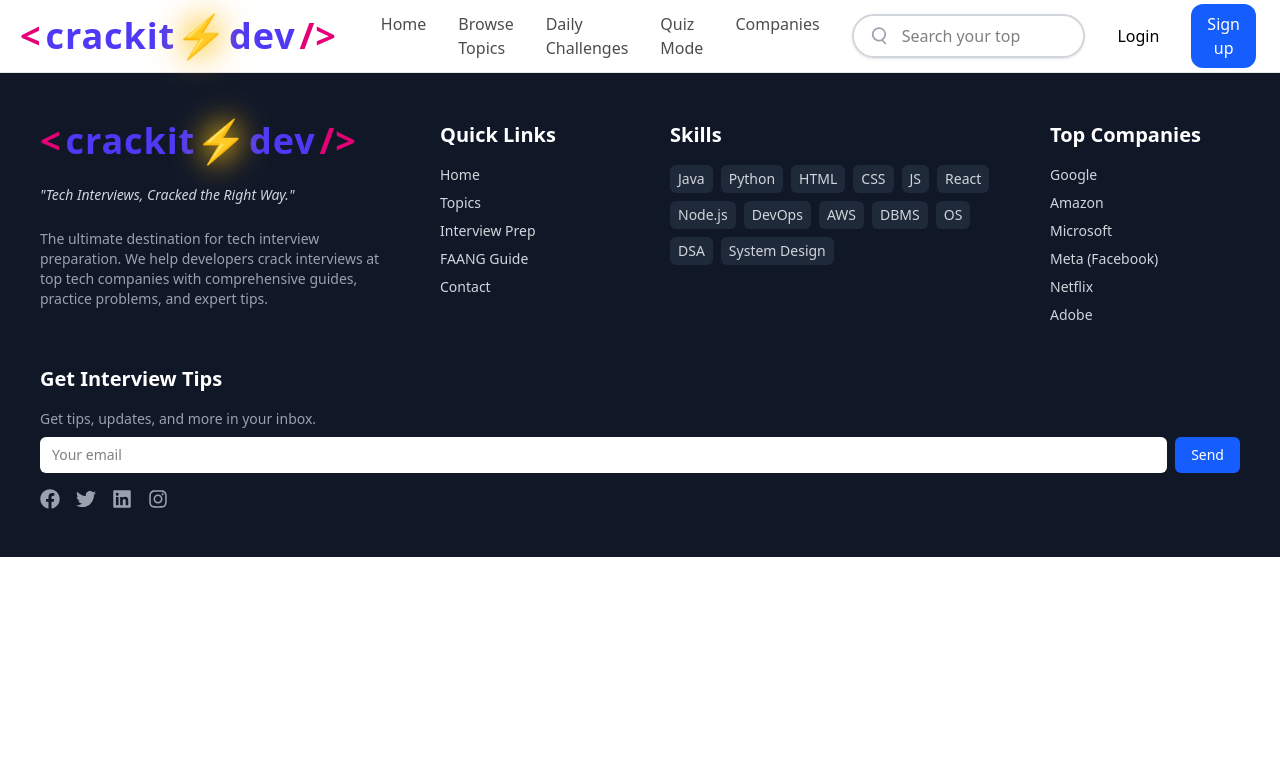
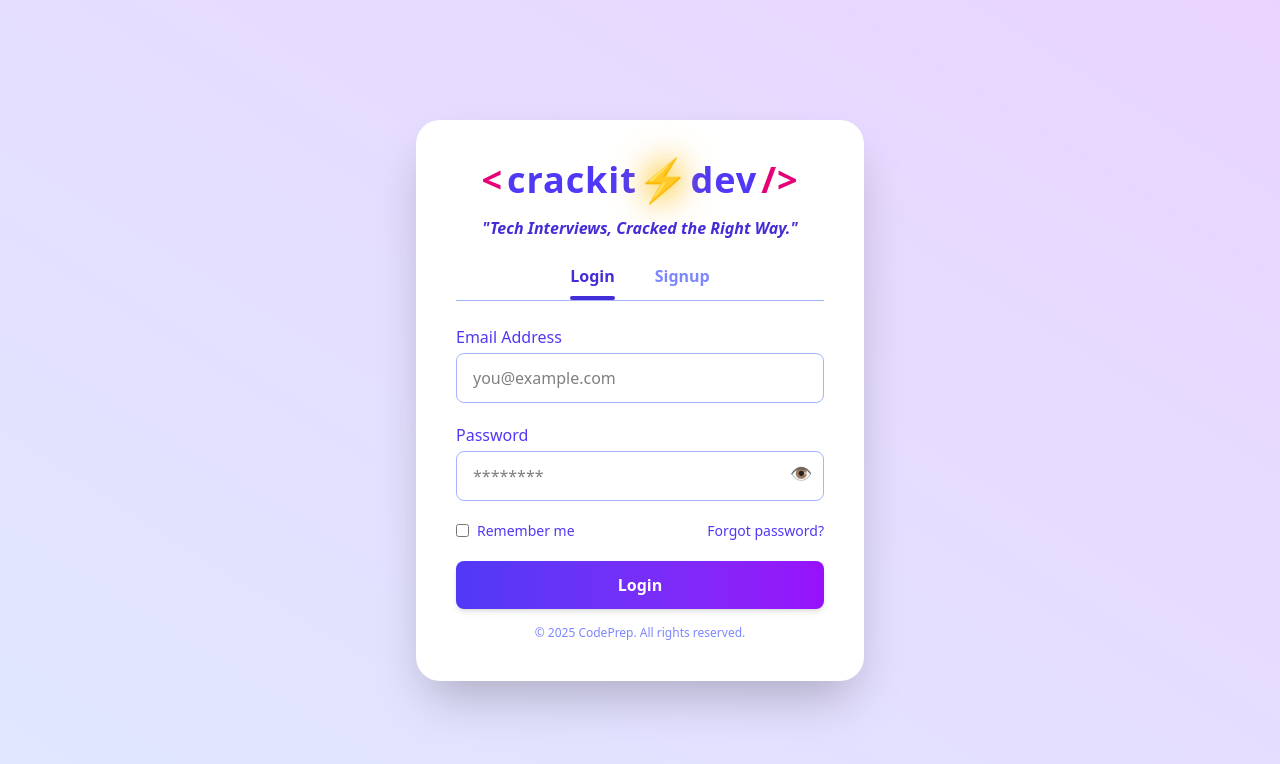
Before and after one commit to Mansi-unge/CrackItDev, a React (Vite) app: page /login in a window 1280 px wide. Shown: the top 764 px of the page. Built offline with nearby package versions, Linux system fonts and the light colour scheme.

Commit message:
UPDATE REPO

```diff
--- a/src/App.jsx
+++ b/src/App.jsx
@@ -1,23 +1,39 @@
-import './App.css'
-import { BrowserRouter , Routes , Route } from 'react-router-dom'
-import Header from './Components/Header'
-import Footer from './Components/Footer'
-import Home from './Pages/Home'
+import './App.css';
+import { BrowserRouter, Routes, Route, useLocation } from 'react-router-dom';
+import Header from './Components/Header';
+import Footer from './Components/Footer';
+import Home from './Pages/Home';
+import Login from './Pages/Login';
 
-function App() {
+import { useEffect } from 'react';
+
+// Wrapper to use hooks like useLocation outside Router
+function AppWrapper() {
+  const location = useLocation();
+
+  // Define routes where Header and Footer should be hidden
+  const hideLayoutRoutes = ['/login'];
+
+  const shouldHideLayout = hideLayoutRoutes.includes(location.pathname);
 
   return (
     <>
-    <BrowserRouter future={{ v7_startTransition: true, v7_relativeSplatPath: true }}>
-     <Header/>
-      {/* <h1>home page</h1> */}
-     <Routes>
-      <Route path="/" element={<Home/>} />
-     </Routes>
-     <Footer/>
-    </BrowserRouter>
+      {!shouldHideLayout && <Header />}
+      <Routes>
+        <Route path="/" element={<Home />} />
+        <Route path="/login" element={<Login />} />
+      </Routes>
+      {!shouldHideLayout && <Footer />}
     </>
-  )
+  );
 }
 
-export default App
+function App() {
+  return (
+    <BrowserRouter>
+      <AppWrapper />
+    </BrowserRouter>
+  );
+}
+
+export default App;
--- a/src/Components/Header.jsx
+++ b/src/Components/Header.jsx
@@ -68,7 +68,8 @@ const Header = () => {
           </svg>
         </div>
 
-        <button>Login</button>
+        <Link to="/login">
+        Login</Link>
         <button className="bg-blue-600 text-white px-4 py-2 rounded-xl">
           Sign up
         </button>
--- a/src/Pages/Login.jsx
+++ b/src/Pages/Login.jsx
@@ -0,0 +1,148 @@
+import React, { useState } from 'react';
+import { FaGoogle } from 'react-icons/fa';
+import Logo from '../Components/Logo';
+
+const Login = () => {
+  const [activeTab, setActiveTab] = useState('login');
+  const [showPassword, setShowPassword] = useState(false);
+  const [showConfirmPassword, setShowConfirmPassword] = useState(false);
+
+  const handleSubmit = (e) => {
+    e.preventDefault();
+    // TODO: add your submit logic here
+  };
+
+  return (
+    <div className="min-h-screen bg-gradient-to-tr from-indigo-100 to-purple-200 flex items-center justify-center p-6">
+      <div className="bg-white rounded-3xl shadow-2xl p-10 max-w-md w-full">
+        {/* Logo and Tagline */}
+        <div className="flex flex-col items-center mb-6">
+          <Logo className="mx-auto" />
+          <p className="text-indigo-700 italic font-semibold mt-4 text-center">
+            "Tech Interviews, Cracked the Right Way."
+          </p>
+        </div>
+
+        {/* Tabs */}
+        <div className="flex justify-center space-x-10 border-b border-indigo-300">
+          {['login', 'signup'].map((tab) => (
+            <button
+              key={tab}
+              onClick={() => {
+                setActiveTab(tab);
+                setShowPassword(false);
+                setShowConfirmPassword(false);
+              }}
+              className={`relative pb-3 font-semibold transition-colors ${
+                activeTab === tab
+                  ? 'text-indigo-700'
+                  : 'text-indigo-400 hover:text-indigo-600'
+              }`}
+              aria-current={activeTab === tab ? 'true' : undefined}
+            >
+              {tab.charAt(0).toUpperCase() + tab.slice(1)}
+              {/* underline */}
+              {activeTab === tab && (
+                <span className="absolute left-0 bottom-0 w-full h-1 bg-indigo-700 rounded-full transition-all"></span>
+              )}
+            </button>
+          ))}
+        </div>
+
+        {/* Form */}
+        <form onSubmit={handleSubmit} className="mt-6 space-y-5">
+          {/* Email */}
+          <div>
+            <label htmlFor="email" className="block text-indigo-600 font-medium mb-1">
+              Email Address
+            </label>
+            <input
+              id="email"
+              type="email"
+              required
+              placeholder="you@example.com"
+              className="w-full rounded-lg border border-indigo-300 px-4 py-3 focus:outline-none focus:ring-2 focus:ring-indigo-500"
+              autoComplete="email"
+            />
+          </div>
+
+          {/* Password */}
+          <div className="relative">
+            <label htmlFor="password" className="block text-indigo-600 font-medium mb-1">
+              Password
+            </label>
+            <input
+              id="password"
+              type={showPassword ? 'text' : 'password'}
+              required
+              placeholder="********"
+              className="w-full rounded-lg border border-indigo-300 px-4 py-3 focus:outline-none focus:ring-2 focus:ring-indigo-500"
+              autoComplete={activeTab === 'login' ? 'current-password' : 'new-password'}
+            />
+            <button
+              type="button"
+              onClick={() => setShowPassword(!showPassword)}
+              className="absolute right-3 top-9 text-indigo-500 text-lg select-none"
+              aria-label={showPassword ? 'Hide password' : 'Show password'}
+              tabIndex={-1}
+            >
+              {showPassword ? '🙈' : '👁️'}
+            </button>
+          </div>
+
+          {/* Confirm Password (signup only) */}
+          {activeTab === 'signup' && (
+            <div className="relative">
+              <label htmlFor="confirm-password" className="block text-indigo-600 font-medium mb-1">
+                Confirm Password
+              </label>
+              <input
+                id="confirm-password"
+                type={showConfirmPassword ? 'text' : 'password'}
+                required
+                placeholder="********"
+                className="w-full rounded-lg border border-indigo-300 px-4 py-3 focus:outline-none focus:ring-2 focus:ring-indigo-500"
+                autoComplete="new-password"
+              />
+              <button
+                type="button"
+                onClick={() => setShowConfirmPassword(!showConfirmPassword)}
+                className="absolute right-3 top-9 text-indigo-500 text-lg select-none"
+                aria-label={showConfirmPassword ? 'Hide password' : 'Show password'}
+                tabIndex={-1}
+              >
+                {showConfirmPassword ? '🙈' : '👁️'}
+              </button>
+            </div>
+          )}
+
+          {/* Remember me & Forgot password */}
+          <div className="flex items-center justify-between text-sm text-indigo-600">
+            <label className="flex items-center gap-2 cursor-pointer select-none">
+              <input type="checkbox" className="accent-indigo-600" />
+              Remember me
+            </label>
+            <a href="#" className="hover:underline">
+              Forgot password?
+            </a>
+          </div>
+
+          {/* Submit button */}
+          <button
+            type="submit"
+            className="w-full bg-gradient-to-r from-indigo-600 to-purple-600 hover:from-purple-600 hover:to-indigo-600 text-white py-3 rounded-lg font-semibold shadow-md transition"
+          >
+            {activeTab === 'login' ? 'Login' : 'Sign Up'}
+          </button>
+        </form>
+
+        {/* Footer */}
+        <p className="text-center text-indigo-400 mt-4 text-xs select-none">
+          © 2025 CodePrep. All rights reserved.
+        </p>
+      </div>
+    </div>
+  );
+};
+
+export default Login;
```
